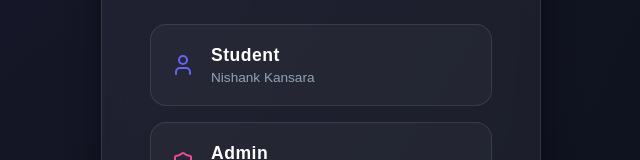
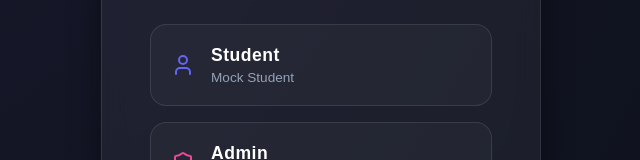
Before and after one commit to Nishank-Kansara/StudyChatbot, a React (Vite) app: page / in a window 1280 px wide. Shown: the part 370-530 px from the top of the page, without its empty margins (319-959 px from the left). Built offline with nearby package versions, Linux system fonts and the light colour scheme.

Commit message:
Name Change

```diff
--- a/src/App.jsx
+++ b/src/App.jsx
@@ -20,7 +20,7 @@ const mockAdmin = {
 
 const mockStudent = {
   "_id": "681cf2d8a123456789abcd02",
-  "name": "Nishank Kansara",
+  "name": "Mock Student",
   "email": "nishank@gmail.com",
   "password": "$2a$10$hashedPassword",
   "classLevel": "10",
```
Lines whose indentation alone changed are shown as unchanged.
